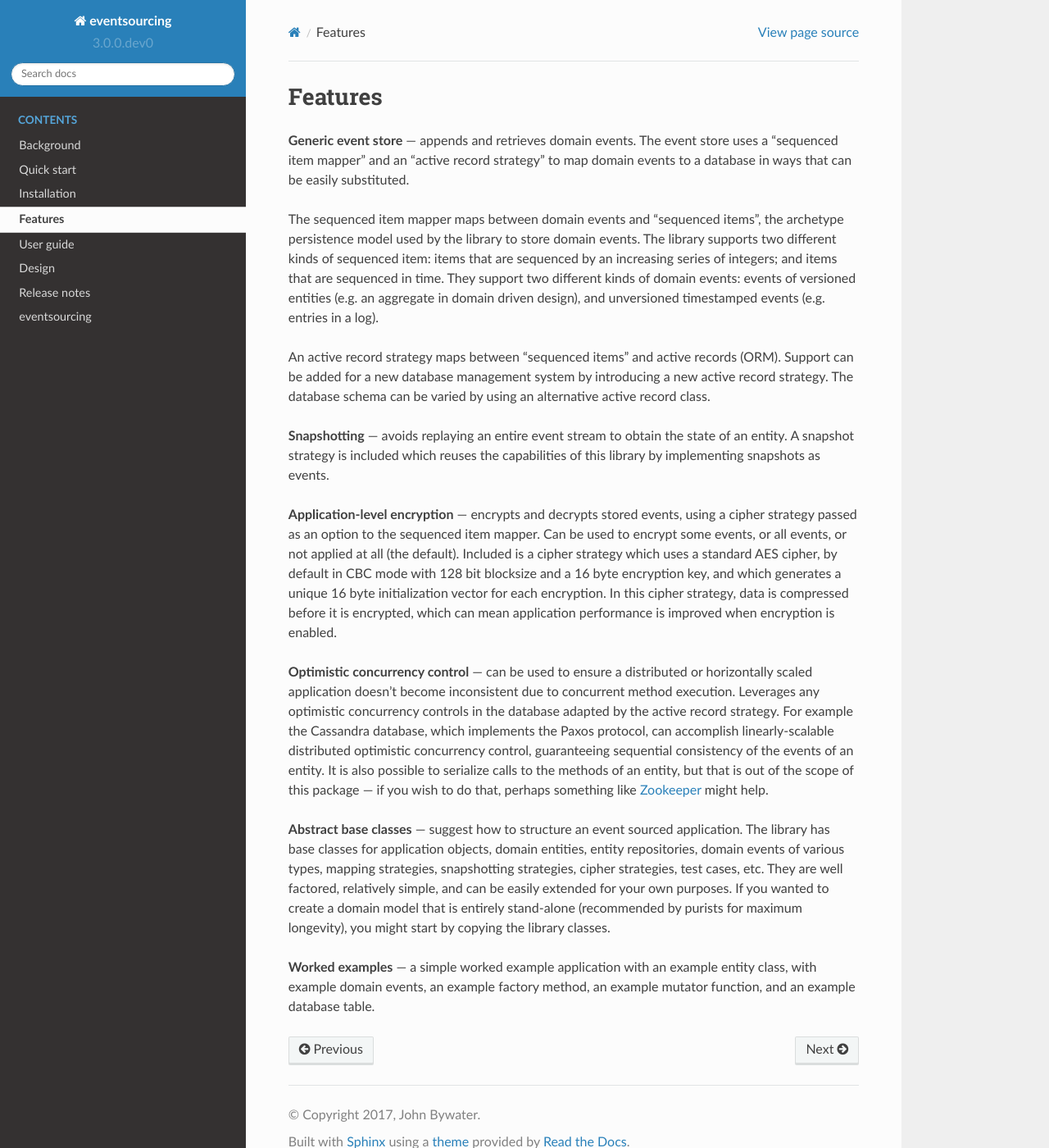
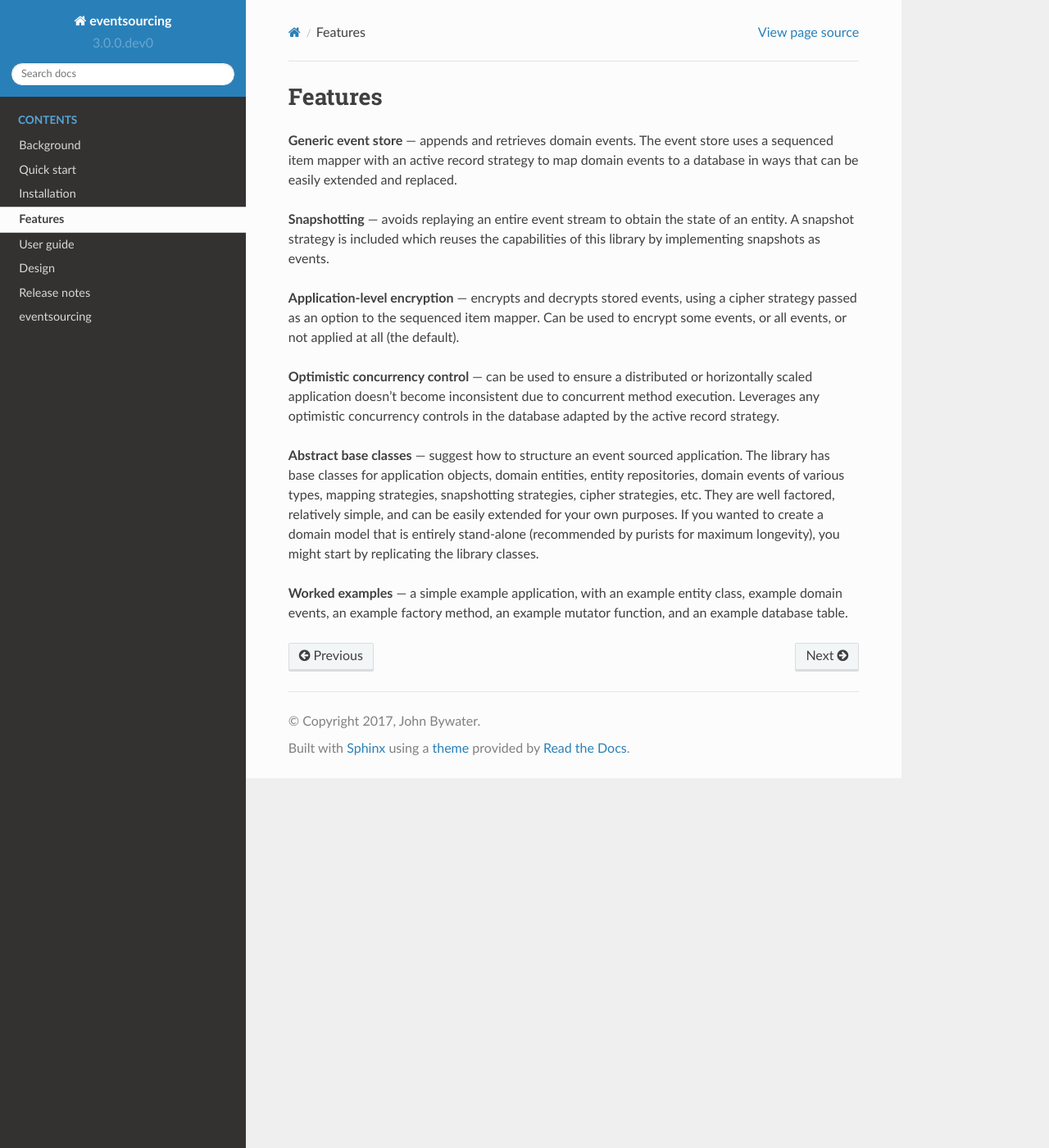
Before and after one commit to pyeventsourcing/eventsourcing, a Sphinx documentation site: the page built from docs/topics/features.rst, in a window 1280 px wide and 1400 px high. Shown: the whole window at 82% size. Built offline with Sphinx 7.4.7 and the Read the Docs theme 2.0.0, drawn with Linux system fonts in a browser that asks for light colours.

```diff
--- a/docs/topics/features.rst
+++ b/docs/topics/features.rst
@@ -3,20 +3,15 @@
 ========
 
 **Generic event store** — appends and retrieves domain events. The event store uses a
-"sequenced item mapper" and an "active record strategy" to map domain events
-to a database in ways that can be easily substituted.
+sequenced item mapper with an active record strategy to map domain events
+to a database in ways that can be easily extended and replaced.
 
-The sequenced item mapper maps between domain events and "sequenced items", the archetype
-persistence model used by the library to store domain events. The library supports two
-different kinds of sequenced item: items that are sequenced by an increasing series
-of integers; and items that are sequenced in time. They support two different kinds of
-domain events: events of versioned entities (e.g. an aggregate in domain driven design),
-and unversioned timestamped events (e.g. entries in a log).
-
-An active record strategy maps between "sequenced items" and active records (ORM).
-Support can be added for a new database management system by introducing a new active
-record strategy. The database schema can be varied by using an alternative active record
-class.
+..  The **sequenced item mapper**
+    maps between domain events and sequenced items, the archetypal persistence model used
+    by the library to store domain events. An **active record strategy** maps between
+    "sequenced items" and active records (ORM). Support can be added for a new database
+    management system by introducing a new active record strategy. The database schema
+    can be varied by using an alternative active record class.
 
 **Snapshotting** — avoids replaying an entire event stream to
 obtain the state of an entity. A snapshot strategy is included which reuses
@@ -24,29 +19,20 @@
 
 **Application-level encryption** — encrypts and decrypts stored events, using a cipher
 strategy passed as an option to the sequenced item mapper. Can be used to encrypt some
-events, or all events, or not applied at all (the default). Included is a cipher strategy
-which uses a standard AES cipher, by default in CBC mode with 128 bit blocksize and a 16
-byte encryption key, and which generates a unique 16 byte initialization vector for each
-encryption. In this cipher strategy, data is compressed before it is encrypted, which can
-mean application performance is improved when encryption is enabled.
+events, or all events, or not applied at all (the default).
 
 **Optimistic concurrency control** — can be used to ensure a distributed or
 horizontally scaled application doesn't become inconsistent due to concurrent
 method execution. Leverages any optimistic concurrency controls in the database
-adapted by the active record strategy. For example the Cassandra database, which
-implements the Paxos protocol, can accomplish linearly-scalable distributed
-optimistic concurrency control, guaranteeing sequential consistency of the events
-of an entity. It is also possible to serialize calls to the methods of an entity,
-but that is out of the scope of this package — if you wish to do that, perhaps
-something like `Zookeeper <https://zookeeper.apache.org/>`__ might help.
+adapted by the active record strategy.
 
 **Abstract base classes** — suggest how to structure an event sourced application.
 The library has base classes for application objects, domain entities, entity repositories,
 domain events of various types, mapping strategies, snapshotting strategies, cipher strategies,
-test cases, etc. They are well factored, relatively simple, and can be easily extended for your own
+etc. They are well factored, relatively simple, and can be easily extended for your own
 purposes. If you wanted to create a domain model that is entirely stand-alone (recommended by
-purists for maximum longevity), you might start by copying the library classes.
+purists for maximum longevity), you might start by replicating the library classes.
 
-**Worked examples** — a simple worked example application with an example
-entity class, with example domain events, an example factory method, an example mutator function,
-and an example database table.
+**Worked examples** — a simple example application, with an example entity class,
+example domain events, an example factory method, an example mutator function, and
+an example database table.
--- a/docs/topics/user_guide/encryption.rst
+++ b/docs/topics/user_guide/encryption.rst
@@ -10,6 +10,12 @@
 
 This example uses the AES cipher strategy provided by this library. Alternatively,
 you can craft your own cipher strategy object.
+
+This cipher strategy uses the standard AES cipher from the crypto library, by default
+in CBC mode with 128 bit blocksize and a 16 byte encryption key. It generates a unique
+16 byte initialization vector for each encryption. In this cipher strategy, serialized
+event data is compressed before it is encrypted, which can mean application performance
+is improved when encryption is enabled.
 
 With encryption enabled, event attribute values are encrypted inside the application
 before they are mapped to the database. The values are decrypted before domain events
```
Also changed, not shown: docs/topics/user_guide/concurrency.rst (+10 -0 lines), docs/topics/user_guide/schema.rst (+19 -6 lines), docs/topics/user_guide/wsgi.rst (+37 -20 lines), eventsourcing/__init__.py (+31 -6 lines), 6 other files.
